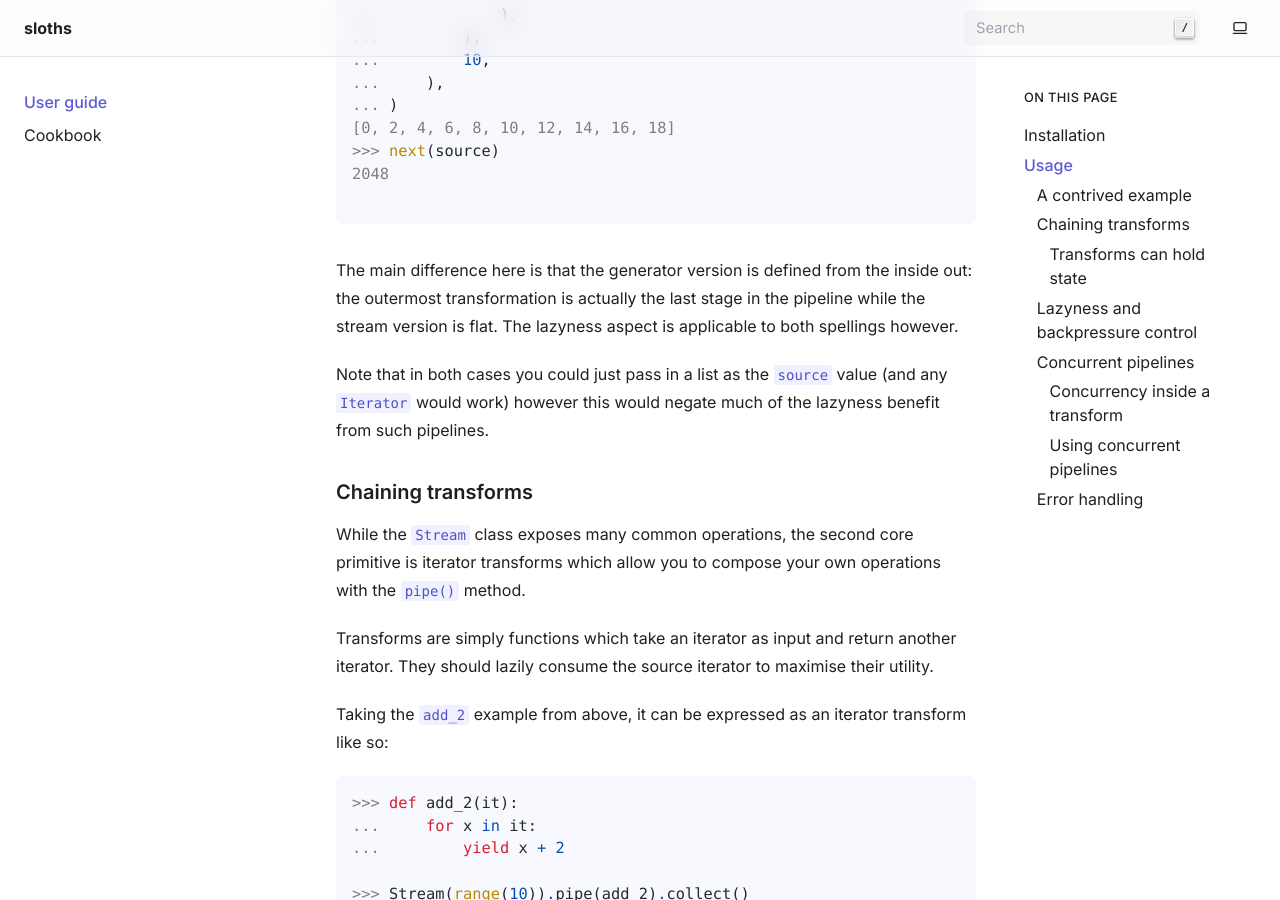
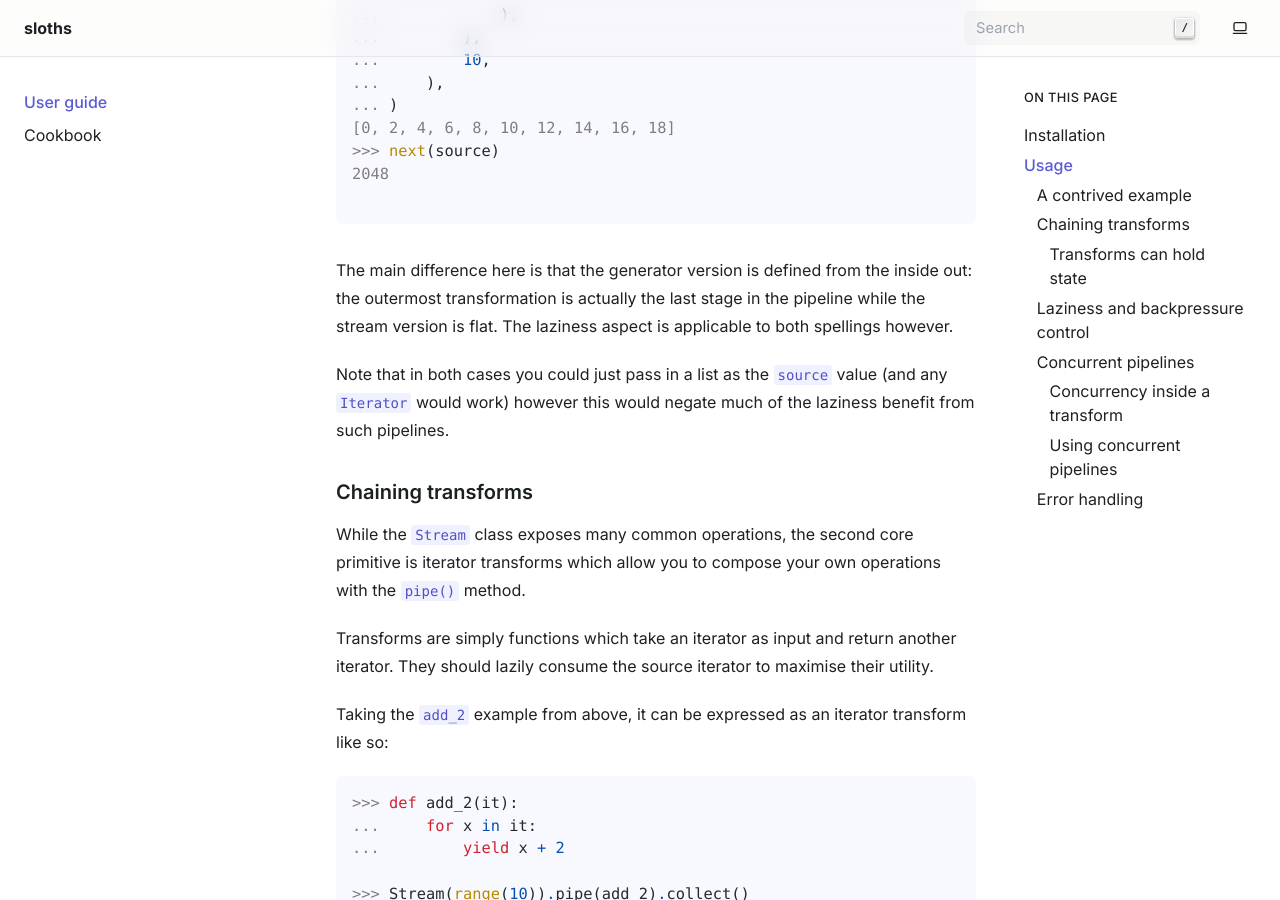
Before and after one commit to lirsacc/sloths-py, a Sphinx documentation site: the page built from docs/usage.md, in a window 1280 px wide and 900 px high, scrolled down 1690 px. Built offline with Sphinx 7.4.7, drawn with Linux system fonts in a browser that asks for light colours; some of the changed text lies outside the part shown.

Commit message:
Fix spelling errors

````diff
--- a/docs/usage.md
+++ b/docs/usage.md
@@ -77,11 +77,11 @@ An equivalent version using generators and {py:mod}`itertools`:
 
 The main difference here is that the generator version is defined from the
 inside out: the outermost transformation is actually the last stage in the
-pipeline while the stream version is flat. The lazyness aspect is applicable to
+pipeline while the stream version is flat. The laziness aspect is applicable to
 both spellings however.
 
 Note that in both cases you could just pass in a list as the `source` value
-(and any `Iterator` would work) however this would negate much of the lazyness
+(and any `Iterator` would work) however this would negate much of the laziness
 benefit from such pipelines.
 
 ### Chaining transforms
@@ -158,11 +158,11 @@ Min 0, Max 9
 
 ```
 
-### Lazyness and backpressure control
+### Laziness and backpressure control
 
 Streams by default are lazy and well-implemented transforms (i.e. generator
 transforms) provide a few interesting properties to help control backpressure
-as well as memory usage. The final transforms polls froms the last step which
+as well as memory usage. The final transforms polls from the last step which
 essentially polls up the stack until any iterable yields data.
 
 We can visualise this with the following constructed example:
@@ -318,7 +318,7 @@ In practice this is mostly useful for:
 - Dealing with infinite streams such as sockets or event streams.
 
 :::{warning}
-The lazyness can easily be lost by one bad transform. Be careful to never
+The laziness can easily be lost by one bad transform. Be careful to never
 consume the source iterator eagerly if you want the properties discussed
 above to remain true.
 :::
````
Also changed, not shown: README.md (+1 -1 lines), 1 other file.
